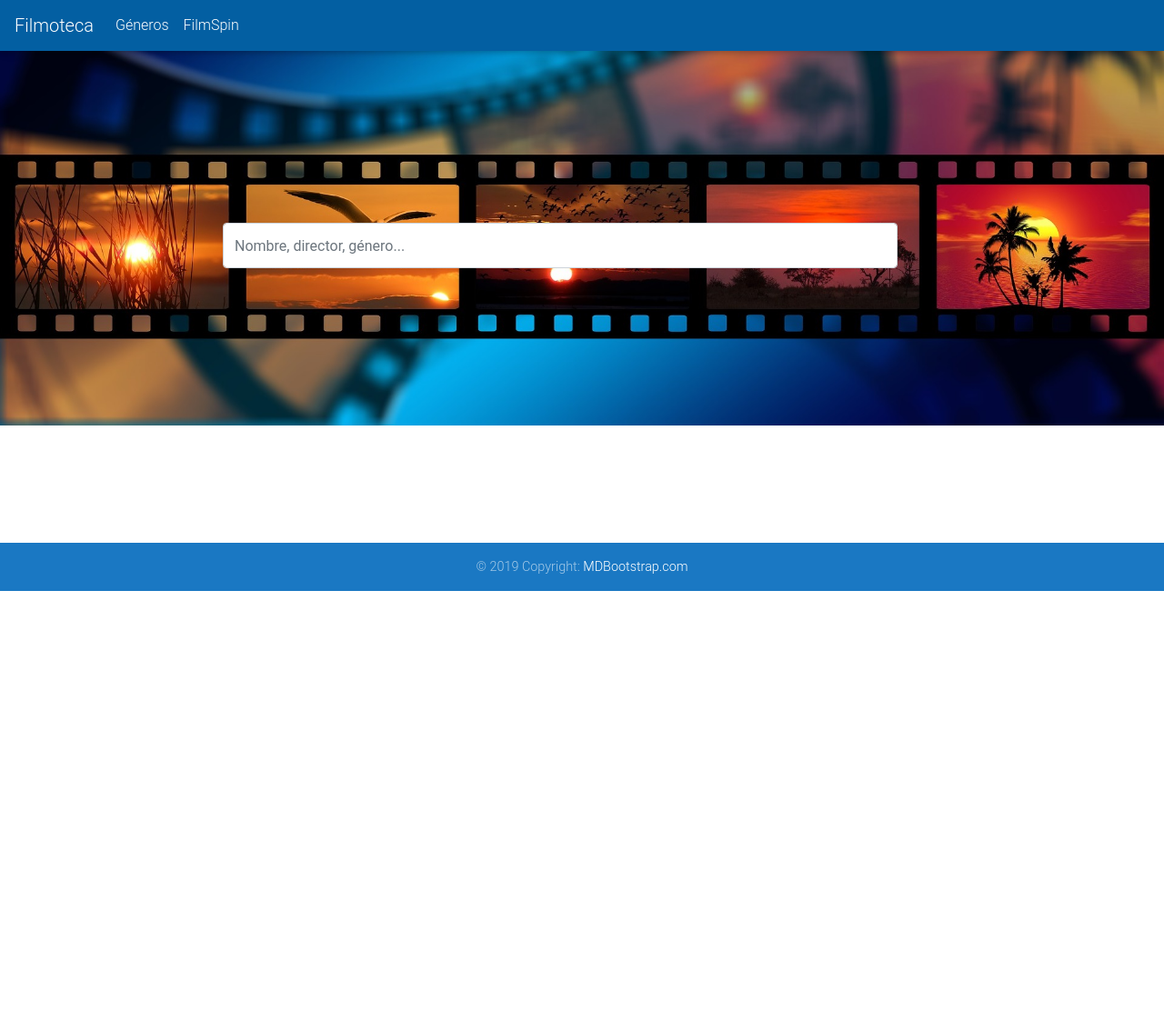
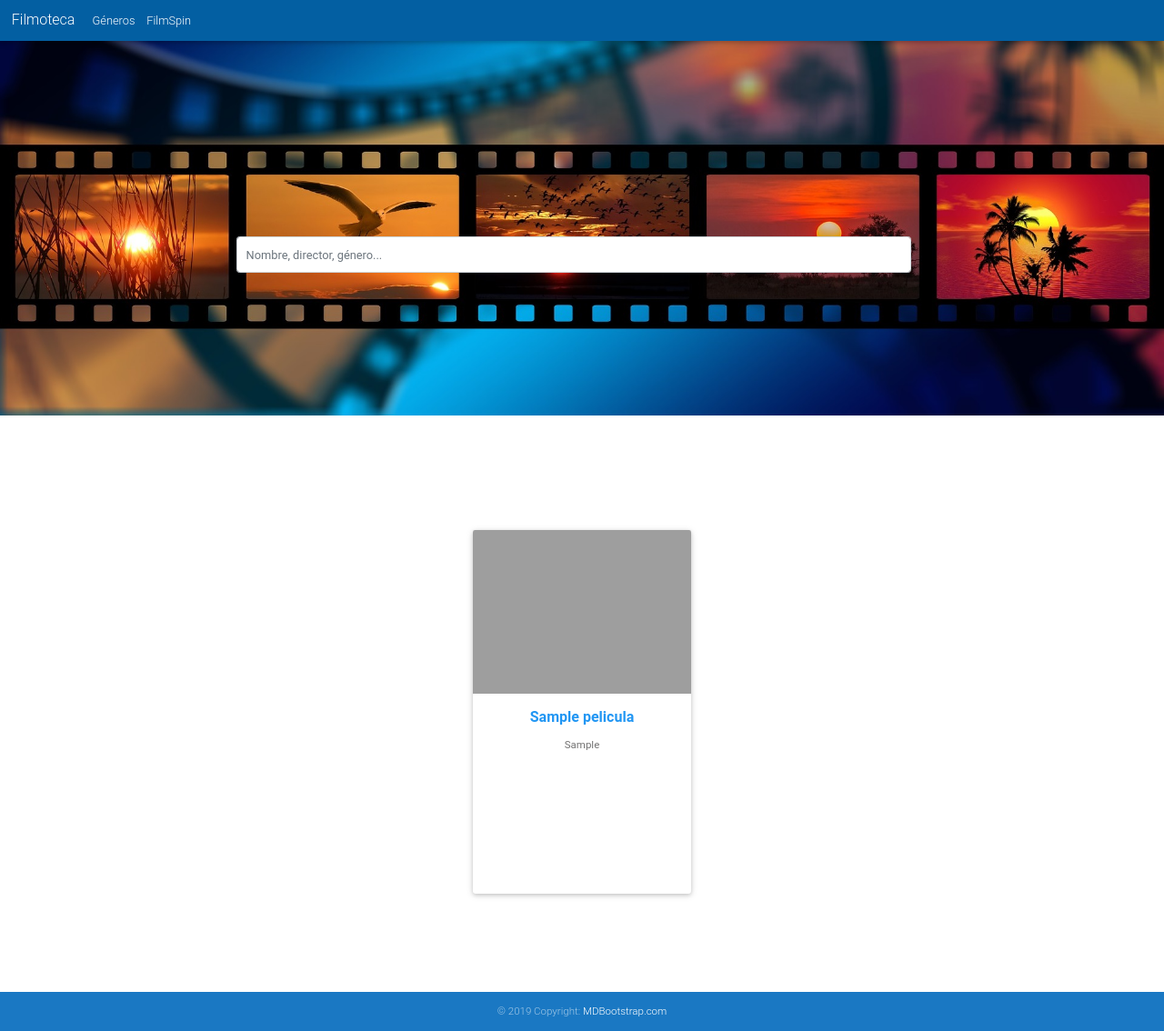
Before and after one commit to JCallejonWeb/peliculas, a CodeIgniter app: page /peliculas/index.php/buscador/buscador in a window 1280 px wide. Shown: the whole page at 91% size. Before the commit the page ends 650 px from the top, so only its background shows below. Run offline with CodeIgniter, Linux system fonts and the light colour scheme; tables that the repository leaves empty or names only in its code hold one stand-in row (values such as "Sample post"); some libraries are stand-ins or nearby versions; some web fonts are replaced; grey boxes are pictures that could not be loaded.

Commit message:
Buscador y ultimos registros
Ultimas peliculas en el front page y  consulta en el  buscador responsive.

```diff
--- a/application/controllers/peliculas.php
+++ b/application/controllers/peliculas.php
@@ -7,9 +7,11 @@
             $this->load->model("peliculasModel");
             $this->load->model("directoresModel");
             $this->load->model("generosModel");
+            $this->load->model("buscadorModel");
         }
 
         public function index(){
+            $data["ultimasPeliculas"]=$this->buscadorModel->ultimasPeliculas();
             $data["nombreVista"]="frontPage";
             $this->load->view("plantillaFront",$data);
         }
--- a/application/models/buscadorModel.php
+++ b/application/models/buscadorModel.php
@@ -1,11 +1,11 @@
 <?php
     class BuscadorModel extends CI_Model{
         public function consulta ($valor) {
-            $r=$this->db->query("SELECT peliculas.id , peliculas.nombre FROM peliculas, peliculasdirectores, director WHERE peliculas.id = peliculasdirectores.idPelicula AND peliculasdirectores.idDirector = director.id AND director.nombre = '$valor'
+            $r=$this->db->query("SELECT peliculas.id , peliculas.nombre, peliculas.cartel, peliculas.sinopsis FROM peliculas, peliculasdirectores, director WHERE peliculas.id = peliculasdirectores.idPelicula AND peliculasdirectores.idDirector = director.id AND director.nombre like '%$valor%'
                                 union
-                                SELECT peliculas.id , peliculas.nombre FROM peliculas, peliculasgeneros, genero WHERE peliculas.id = peliculasgeneros.idPelicula AND peliculasgeneros.idGenero = genero.id AND genero.nombre = '$valor'
+                                SELECT peliculas.id , peliculas.nombre, peliculas.cartel, peliculas.sinopsis FROM peliculas, peliculasgeneros, genero WHERE peliculas.id = peliculasgeneros.idPelicula AND peliculasgeneros.idGenero = genero.id AND genero.nombre like '%$valor%'
                                 union
-                                SELECT id, nombre FROM peliculas where nombre= '$valor'");
+                                SELECT id, nombre, cartel, sinopsis FROM peliculas where nombre LIKE  '%$valor%'");
 
             $busqueda=array();
 
@@ -17,8 +17,17 @@
             return $busqueda;
         }
 
-        public function busquedaCartel($valor){
-            $r=$this->db->query("SELECT peliculas.cartel FROM peliculas WHERE nombre=$valor");
+        public function ultimasPeliculas(){
+            $r = $this->db->query("SELECT id,nombre, cartel, sinopsis FROM peliculas ORDER BY id DESC limit 6");
+
+            $peliculas = array();
+            foreach ($r -> result()as $pelicula) {
+                $peliculas[]=$pelicula;
+
+           }
+
+            return $peliculas;
+
         }
 
     }
--- a/application/views/vistaBuscador.php
+++ b/application/views/vistaBuscador.php
@@ -1,30 +1,37 @@
 
-    <div class='row'>
-        <div  class='col-md-11 col-sm-11 col-xs-11 offset-1'>
-        </div>
-    </div>
+
 <?php
-    if (isset($tituloBusqueda)){
-      echo "<h2 id='lastBooks' class='display-4 text-center'>Busqueda: $tituloBusqueda </h2>";}
 
-      echo "<div class='row' >";
+      echo "<h2 id='tituloBusqueda' class='display-4 text-center'>$tituloBusqueda </h2>";
+
+    echo "<div class='container-fluid' >";
+    echo "<div class='row justify-content-center ' >";
+
       for ($i = 0; $i < count($listaBusqueda); $i++) {
         $bus = $listaBusqueda[$i];
+?>
+
+      <div class="col-lg-3 col-md-4 col-sm-12 col-12  text-center ">
+        <div class="card card-cascade tamañoTarjeta d-flex">
+
+          <div class="view view-cascade overlay">
+            <img  class=" card-img-top"<?php echo " src='".base_url("$bus->cartel")."'";?> alt="Card image cap">
+            <a href="#">
+              <div class="mask rgba-white-slight"></div>
+            </a>
+          </div>
+
+          <div class="card-body card-body-cascade text-center">
 
 
-          echo"
-          <div class='col-md-3 col-sm-4 col-xs-12 margenTarjeta'>
-            <div class='card tamañoTarjeta'>
-              <a href='".site_url("Buscador/Visor/$bus->id/$bus->titulo")."'><img id='$bus->id' name='$ultimaPag' class='card-img-top imgTarjeta'  src='".base_url("assets/libros/".$bus->id."/0.jpg")."' ></a>
-					    <div class='card-body'>
-					      <h5 class='card-title tituloTarjeta text-center'>$bus->titulo</h5>
-					      <a href='".site_url("Buscador/Visor/$bus->id")."'><h5 class='botonTarjeta text-center'>Ver libro</h5></a>
+            <h5 class="blue-text pb-2"><strong><?php echo" $bus->nombre"; ?></strong></h5>
+
+            <p class="card-text"><?php echo " $bus->sinopsis"; ?></p>
+
           </div>
 
         </div>
       </div>
-          <div class='col-md-1 col-sm2 '></div>";
-
-        }
-          echo "</div>
-          </div>";
+      <?php }?>
+     </div>
+    </div>
--- a/css/estiloBack.css
+++ b/css/estiloBack.css
@@ -55,3 +55,7 @@
         zoom: 80%;
       }
  }
+td,th {
+    text-align: center;
+    vertical-align: middle !important;
+}
--- a/css/estiloFront.css
+++ b/css/estiloFront.css
@@ -27,9 +27,34 @@
         display: none;
     }
  }
+@media (max-width: 1423px){
+    body{
+        zoom: 80%;
+        max-zoom: 400% !important;
+      }
+}
+
+body{
+
+    max-zoom: 400% !important;
+  }
 
  @media (min-width:1000px) {
     #buscador2{
         display: none;
     }
  }
+ .tamañoTarjeta{
+    width: 300px;
+    height:500px;
+    margin: 0 auto !important;
+    margin-bottom: 15% !important;
+ }
+ #tituloBusqueda{
+    text-transform: capitalize;
+    margin-bottom:5%;
+    text-shadow: 3px 5px 10px rgb(67, 67, 219);
+ }
+ #tituloBusqueda::first-letter{
+     Color:rgb(67, 67, 219);
+ }
```
Also changed, not shown: application/views/frontPage.php (+17 -19 lines). Lines whose indentation alone changed are shown as unchanged.
